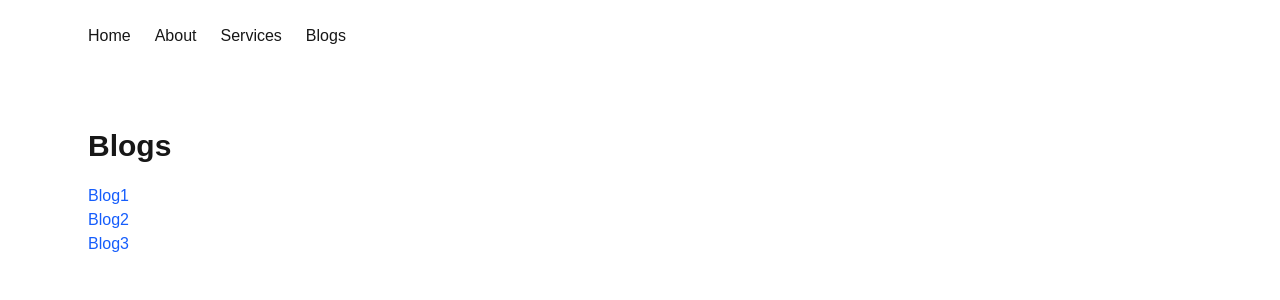
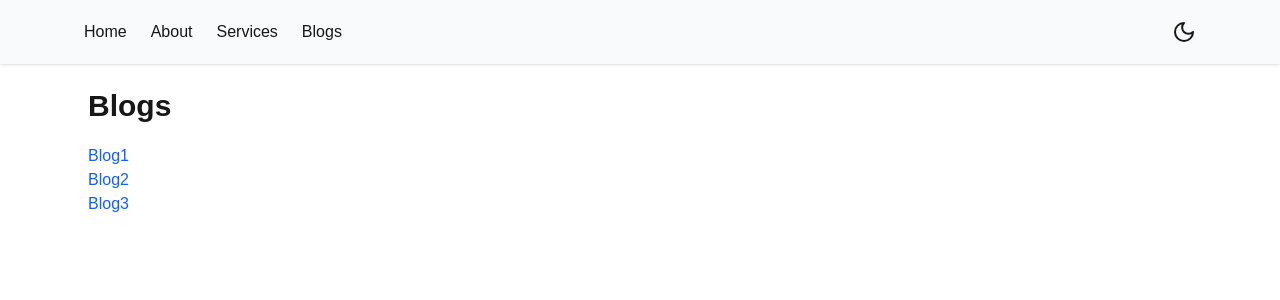
Before and after one commit to emmeiwhite/Next.JS-15, a Next.js app: page /blogs in a window 1280 px wide. Shown: the top 300 px of the page. Built offline with nearby package versions, Linux system fonts and the light colour scheme.

Commit message:
Working on Light/Dark Theme

```diff
--- a/components/Header.jsx
+++ b/components/Header.jsx
@@ -1,14 +1,41 @@
+'use client'
+
 import Link from 'next/link'
+import { useState } from 'react'
+import { LuSun, LuMoon } from 'react-icons/lu'
 
 function Header() {
+  const [isDark, setIsDark] = useState(false)
+
+  function handleTheme() {
+    setIsDark(prev => !prev)
+  }
   return (
-    <header>
-      <nav className="max-w-6xl mx-auto flex gap-6 mb-8 px-6 py-6">
-        <Link href="/">Home</Link>
-        <Link href="/about">About</Link>
-        <Link href="/services">Services</Link>
-        <Link href="/blogs">Blogs</Link>
-      </nav>
+    <header className="bg-gray-50 shadow">
+      <div className="max-w-6xl mx-auto flex gap-6 px-5 py-5 justify-between">
+        <nav className="flex gap-6">
+          <Link href="/">Home</Link>
+          <Link href="/about">About</Link>
+          <Link href="/services">Services</Link>
+          <Link href="/blogs">Blogs</Link>
+        </nav>
+
+        <button
+          className="cursor-pointer text-2xl"
+          onClick={handleTheme}>
+          {isDark ? (
+            <span>
+              {' '}
+              <LuSun />
+            </span>
+          ) : (
+            <span>
+              {' '}
+              <LuMoon />
+            </span>
+          )}
+        </button>
+      </div>
     </header>
   )
 }
```
Also changed, not shown: package.json (+4 -3 lines), 1 other file (tests, documents, lock files or other folders).
